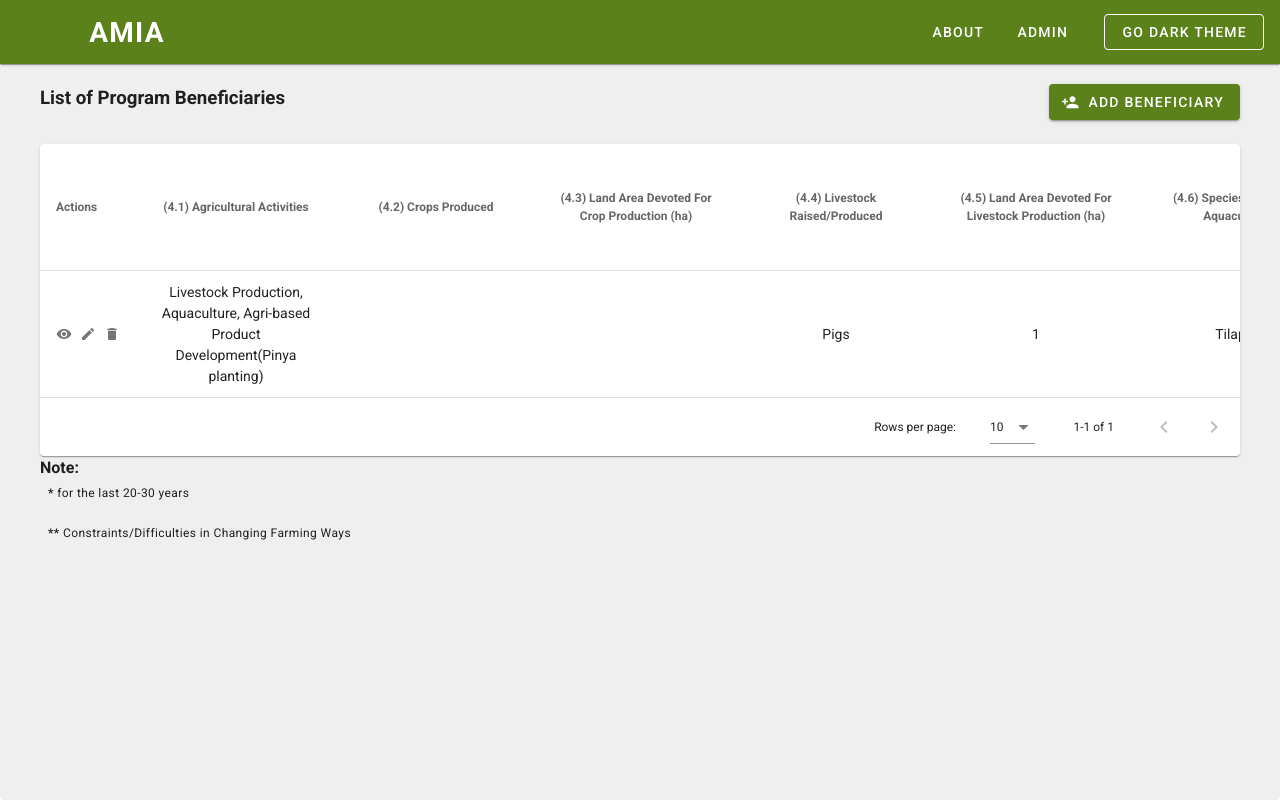
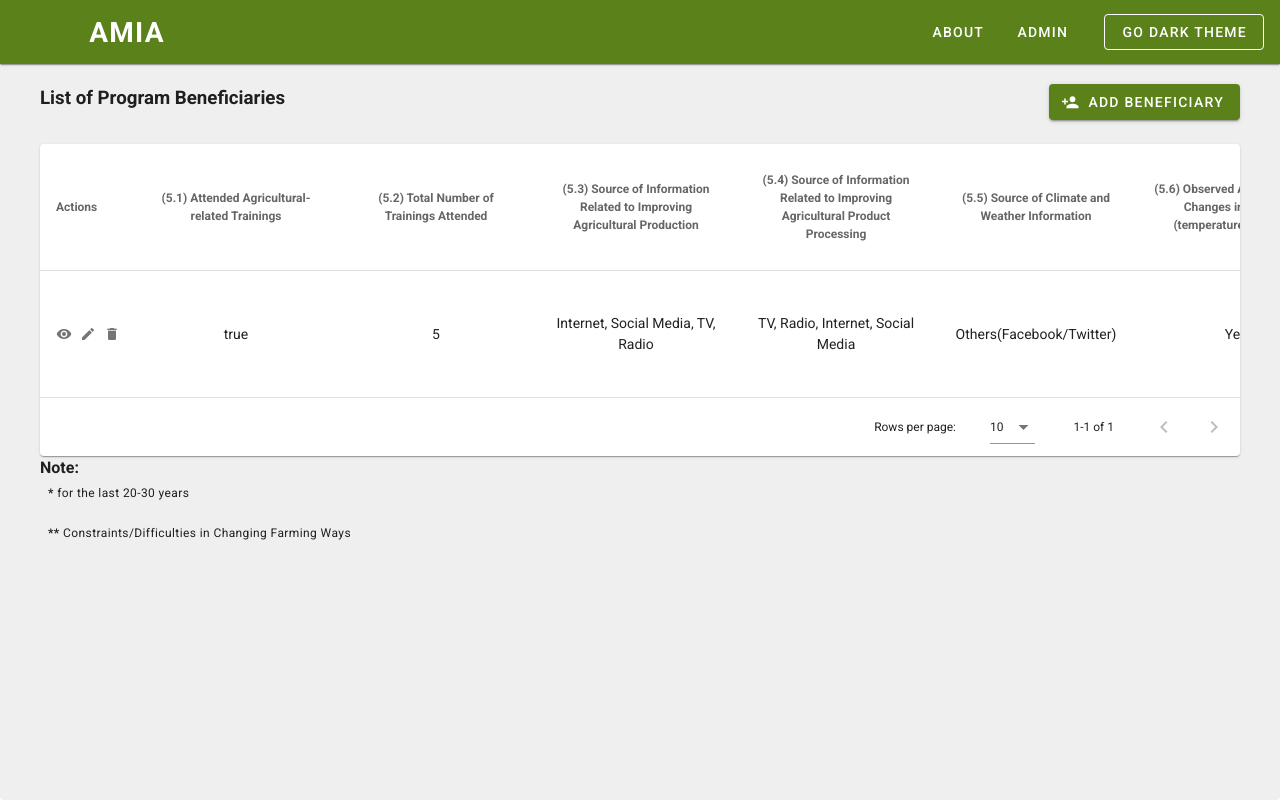
Before and after one commit to dilapitan/amia-program-beneficiaries, a Vue app in the folder client/: page /beneficiaries in a window 1280 px wide. Built offline with nearby package versions, Linux system fonts and the light colour scheme.

Commit message:
Part 5 Edit

```diff
--- a/client/src/views/BeneficiariesView.vue
+++ b/client/src/views/BeneficiariesView.vue
@@ -386,139 +386,139 @@ export default {
       // },
 
       // 4. Farm Activities
-      {
-        text: '(4.1) Agricultural Activities',
-        sortable: false,
-        value: 'agriculturalActivities',
-        width: '200px',
-        align: 'center',
-      },
-      {
-        text: '(4.2) Crops Produced',
-        sortable: false,
-        value: 'cropsProduced',
-        width: '200px',
-        align: 'center',
-      },
-      {
-        text: '(4.3) Land Area Devoted For Crop Production (ha)',
-        sortable: false,
-        value: 'landAreaDevotedForCropProduction',
-        width: '200px',
-        align: 'center',
-      },
-      {
-        text: '(4.4) Livestock Raised/Produced',
-        sortable: false,
-        value: 'livestockRaisedOrProduced',
-        width: '200px',
-        align: 'center',
-      },
-      {
-        text: '(4.5) Land Area Devoted For Livestock Production (ha)',
-        sortable: false,
-        value: 'landAreaDevotedForLivestockProduction',
-        width: '200px',
-        align: 'center',
-      },
-      {
-        text: '(4.6) Species grown for Aquaculture',
-        sortable: false,
-        value: 'speciesGrownForAquaculture',
-        width: '200px',
-        align: 'center',
-      },
-      {
-        text: '(4.7) Land Area Devoted for Aquaculture (ha)',
-        sortable: false,
-        value: 'landAreaDevotedForAquaculture',
-        width: '200px',
-        align: 'center',
-      },
-      {
-        text: '(4.8) Source of Water for Aquaculture',
-        sortable: false,
-        value: 'sourceOfWaterForAquaculture',
-        width: '200px',
-        align: 'center',
-      },
-      {
-        text: '(4.9) Cropping Pattern',
-        sortable: false,
-        value: 'croppingPattern',
-        width: '200px',
-        align: 'center',
-      },
-      {
-        text: '(4.10) Crop Calendar (Wet Season) - Land Preparation',
-        sortable: false,
-        value: 'cropCalendarWetSeasonLandPreparation',
-        width: '350px',
-        align: 'center',
-      },
-      {
-        text: '(4.10) Crop Calendar (Wet Season) - Planting',
-        sortable: false,
-        value: 'cropCalendarWetSeasonPlanting',
-        width: '350px',
-        align: 'center',
-      },
-      {
-        text: '(4.10) Crop Calendar (Wet Season) - Growing',
-        sortable: false,
-        value: 'cropCalendarWetSeasonGrowing',
-        width: '350px',
-        align: 'center',
-      },
-      {
-        text: '(4.10) Crop Calendar (Wet Season) - Harvesting',
-        sortable: false,
-        value: 'cropCalendarWetSeasonHarvesting',
-        width: '350px',
-        align: 'center',
-      },
-      {
-        text: '(4.10) Crop Calendar (Dry Season) - Land Preparation',
-        sortable: false,
-        value: 'cropCalendarDrySeasonLandPreparation',
-        width: '350px',
-        align: 'center',
-      },
-      {
-        text: '(4.10) Crop Calendar (Dry Season) - Planting',
-        sortable: false,
-        value: 'cropCalendarDrySeasonPlanting',
-        width: '350px',
-        align: 'center',
-      },
-      {
-        text: '(4.10) Crop Calendar (Dry Season) - Growing',
-        sortable: false,
-        value: 'cropCalendarDrySeasonGrowing',
-        width: '350px',
-        align: 'center',
-      },
-      {
-        text: '(4.10) Crop Calendar (Dry Season) - Harvesting',
-        sortable: false,
-        value: 'cropCalendarDrySeasonHarvesting',
-        width: '350px',
-        align: 'center',
-      },
-      {
-        text: '(4.11) Estimated Gross Income Per Cropping (PhP) - 1st Cropping',
-        sortable: false,
-        value: 'estimatedGrossIncomePerCroppingFirstCropping',
-        width: '200px',
-        align: 'center',
-      },
-      {
-        text: '(4.11) Estimated Gross Income Per Cropping (PhP) - 2nd Cropping',
-        sortable: false,
-        value: 'estimatedGrossIncomePerCroppingSecondCropping',
-        width: '200px',
-        align: 'center',
-      },
+      // {
+      //   text: '(4.1) Agricultural Activities',
+      //   sortable: false,
+      //   value: 'agriculturalActivities',
+      //   width: '200px',
+      //   align: 'center',
+      // },
+      // {
+      //   text: '(4.2) Crops Produced',
+      //   sortable: false,
+      //   value: 'cropsProduced',
+      //   width: '200px',
+      //   align: 'center',
+      // },
+      // {
+      //   text: '(4.3) Land Area Devoted For Crop Production (ha)',
+      //   sortable: false,
+      //   value: 'landAreaDevotedForCropProduction',
+      //   width: '200px',
+      //   align: 'center',
+      // },
+      // {
+      //   text: '(4.4) Livestock Raised/Produced',
+      //   sortable: false,
+      //   value: 'livestockRaisedOrProduced',
+      //   width: '200px',
+      //   align: 'center',
+      // },
+      // {
+      //   text: '(4.5) Land Area Devoted For Livestock Production (ha)',
+      //   sortable: false,
+      //   value: 'landAreaDevotedForLivestockProduction',
+      //   width: '200px',
+      //   align: 'center',
+      // },
+      // {
+      //   text: '(4.6) Species grown for Aquaculture',
+      //   sortable: false,
+      //   value: 'speciesGrownForAquaculture',
+      //   width: '200px',
+      //   align: 'center',
+      // },
+      // {
+      //   text: '(4.7) Land Area Devoted for Aquaculture (ha)',
+      //   sortable: false,
+      //   value: 'landAreaDevotedForAquaculture',
+      //   width: '200px',
+      //   align: 'center',
+      // },
+      // {
+      //   text: '(4.8) Source of Water for Aquaculture',
+      //   sortable: false,
+      //   value: 'sourceOfWaterForAquaculture',
+      //   width: '200px',
+      //   align: 'center',
+      // },
+      // {
+      //   text: '(4.9) Cropping Pattern',
+      //   sortable: false,
+      //   value: 'croppingPattern',
+      //   width: '200px',
+      //   align: 'center',
+      // },
+      // {
+      //   text: '(4.10) Crop Calendar (Wet Season) - Land Preparation',
+      //   sortable: false,
+      //   value: 'cropCalendarWetSeasonLandPreparation',
+      //   width: '350px',
+      //   align: 'center',
+      // },
+      // {
+      //   text: '(4.10) Crop Calendar (Wet Season) - Planting',
+      //   sortable: false,
+      //   value: 'cropCalendarWetSeasonPlanting',
+      //   width: '350px',
+      //   align: 'center',
+      // },
+      // {
+      //   text: '(4.10) Crop Calendar (Wet Season) - Growing',
+      //   sortable: false,
+      //   value: 'cropCalendarWetSeasonGrowing',
+      //   width: '350px',
+      //   align: 'center',
+      // },
+      // {
+      //   text: '(4.10) Crop Calendar (Wet Season) - Harvesting',
+      //   sortable: false,
+      //   value: 'cropCalendarWetSeasonHarvesting',
+      //   width: '350px',
+      //   align: 'center',
+      // },
+      // {
+      //   text: '(4.10) Crop Calendar (Dry Season) - Land Preparation',
+      //   sortable: false,
+      //   value: 'cropCalendarDrySeasonLandPreparation',
+      //   width: '350px',
+      //   align: 'center',
+      // },
+      // {
+      //   text: '(4.10) Crop Calendar (Dry Season) - Planting',
+      //   sortable: false,
+      //   value: 'cropCalendarDrySeasonPlanting',
+      //   width: '350px',
+      //   align: 'center',
+      // },
+      // {
+      //   text: '(4.10) Crop Calendar (Dry Season) - Growing',
+      //   sortable: false,
+      //   value: 'cropCalendarDrySeasonGrowing',
+      //   width: '350px',
+      //   align: 'center',
+      // },
+      // {
+      //   text: '(4.10) Crop Calendar (Dry Season) - Harvesting',
+      //   sortable: false,
+      //   value: 'cropCalendarDrySeasonHarvesting',
+      //   width: '350px',
+      //   align: 'center',
+      // },
+      // {
+      //   text: '(4.11) Estimated Gross Income Per Cropping (PhP) - 1st Cropping',
+      //   sortable: false,
+      //   value: 'estimatedGrossIncomePerCroppingFirstCropping',
+      //   width: '200px',
+      //   align: 'center',
+      // },
+      // {
+      //   text: '(4.11) Estimated Gross Income Per Cropping (PhP) - 2nd Cropping',
+      //   sortable: false,
+      //   value: 'estimatedGrossIncomePerCroppingSecondCropping',
+      //   width: '200px',
+      //   align: 'center',
+      // },
 
       // 5. Technical Knowledge/Perception of Climate Change and Its Impacts
       {
```
Also changed, not shown: client/src/views/BeneficiaryFormView.vue (+154 -102 lines).
